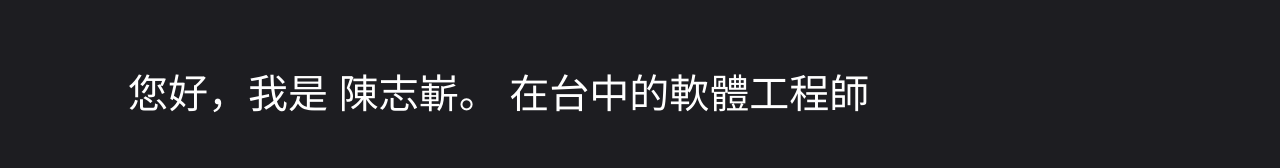
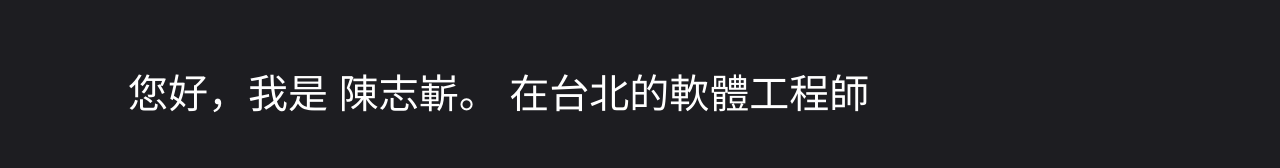
Before and after one commit to AaronCChen2233/Portfolio, a React (Create React App) app: page / in a window 1280 px wide. Shown: the part 250-418 px from the top of the page. Built offline with nearby package versions, Linux system fonts and the light colour scheme.

Commit message:
改在台中

```diff
--- a/src/resources/en.ts
+++ b/src/resources/en.ts
@@ -1,5 +1,5 @@
 export default {
-    'hometitle': 'Hello, I am Aaron Chen. Software Engineer based in Taichung, TW',
+    'hometitle': 'Hello, I am Aaron Chen. Software Engineer based in Taipei, TW',
     'about': 'About',
     'experience' : 'Experience',
     'works':'Works',
--- a/src/resources/zh.ts
+++ b/src/resources/zh.ts
@@ -1,5 +1,5 @@
 export default {
-    'hometitle': '您好，我是 陳志嶄。 在台中的軟體工程師',
+    'hometitle': '您好，我是 陳志嶄。 在台北的軟體工程師',
     'about': '關於',
     'experience' : '經驗',
     'works':'作品',
```
